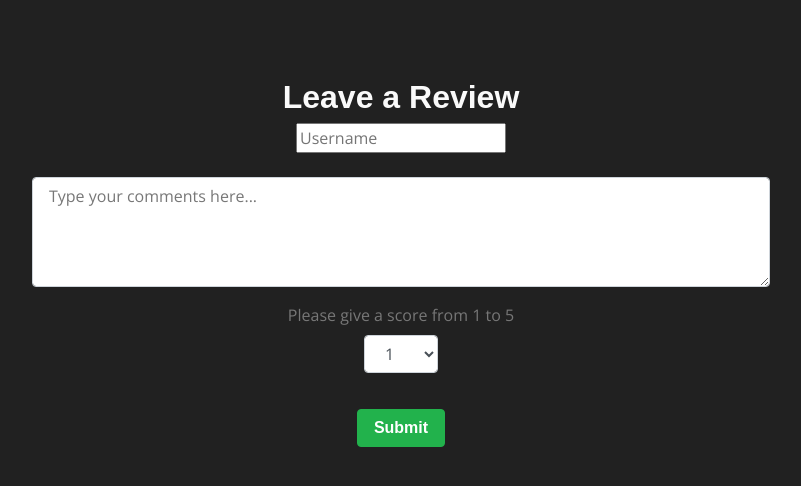
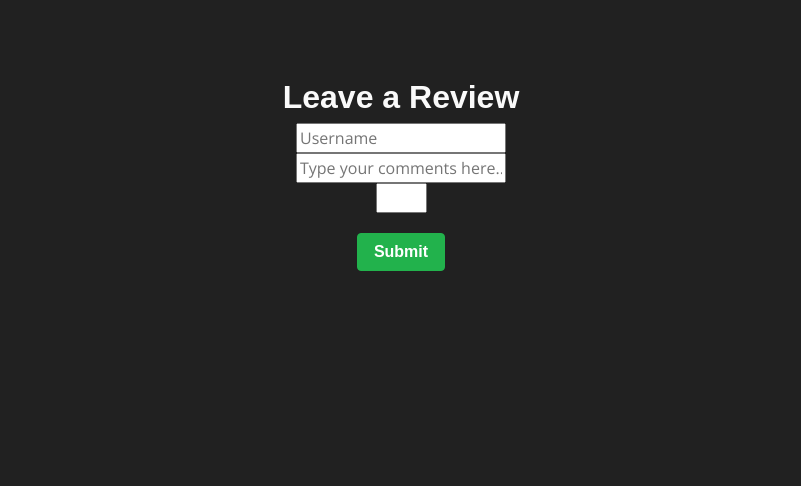
Before and after one commit to OwenCookman/MilestoneProject3, a Flask app: page /add_review/1 in a window 1280 px wide. Shown: the part 59-545 px from the top of the page, without its empty margins (239-1040 px from the left). Run offline with Flask 2, Linux system fonts and the light colour scheme; data that the repository does not hold is empty; some libraries are stand-ins or nearby versions; some web fonts are replaced.

Commit message:
Reworked review form so data inputs properly to DB

```diff
--- a/templates/pages/review.html
+++ b/templates/pages/review.html
@@ -9,31 +9,17 @@
 <div class="row review-form">
     <form action="{{ url_for('submit_review') }}" method="POST">
         <div class="col-12">
-            <input type='text' name='username' id='username' placeholder="Username">
+            <input type="text" name="username" id="username" placeholder="Username">
         </div>
         <div class="col-12">
-            <div class="form-group">
-                <label for="comments"></label>
-                <textarea class="form-control" id="comments" rows="4"
-                    placeholder="Type your comments here..."></textarea>
-            </div>
+            <input type="text" name="comments" id="comments" placeholder="Type your comments here...">
         </div>
         <div class="col-12">
-            <div class="form-group">
-                <label for="score" class="text-muted">Please give a score from 1 to 5</label>
-                <select class="form-control score-select" id="score">
-                  <option>1</option>
-                  <option>2</option>
-                  <option>3</option>
-                  <option>4</option>
-                  <option>5</option>
-                </select>
-              </div>
-
+            <input type="number" name="score" id="score" min="1" max="5">
         </div>
         <div class="col-12">
-            <input type='hidden' name='movieID' id='movieID' value="{{ movie_info['imdbID'] }}">
-            <button type="button" type="submit" class="btn btn-success button-spacing">Submit</button>
+            <input type="hidden" name="movieID" id="movieID" value="{{ movie_info['imdbID'] }}">
+            <button type="submit" class="btn btn-success button-spacing">Submit</button>
         </div>
     </form>
 </div>
```
